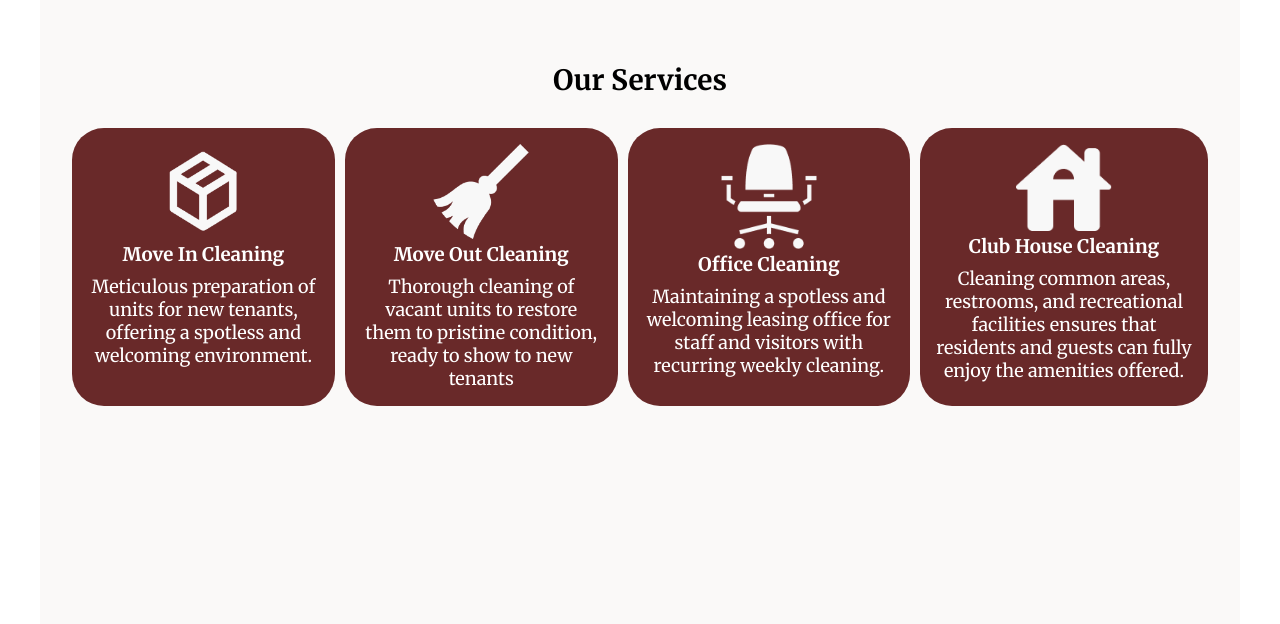
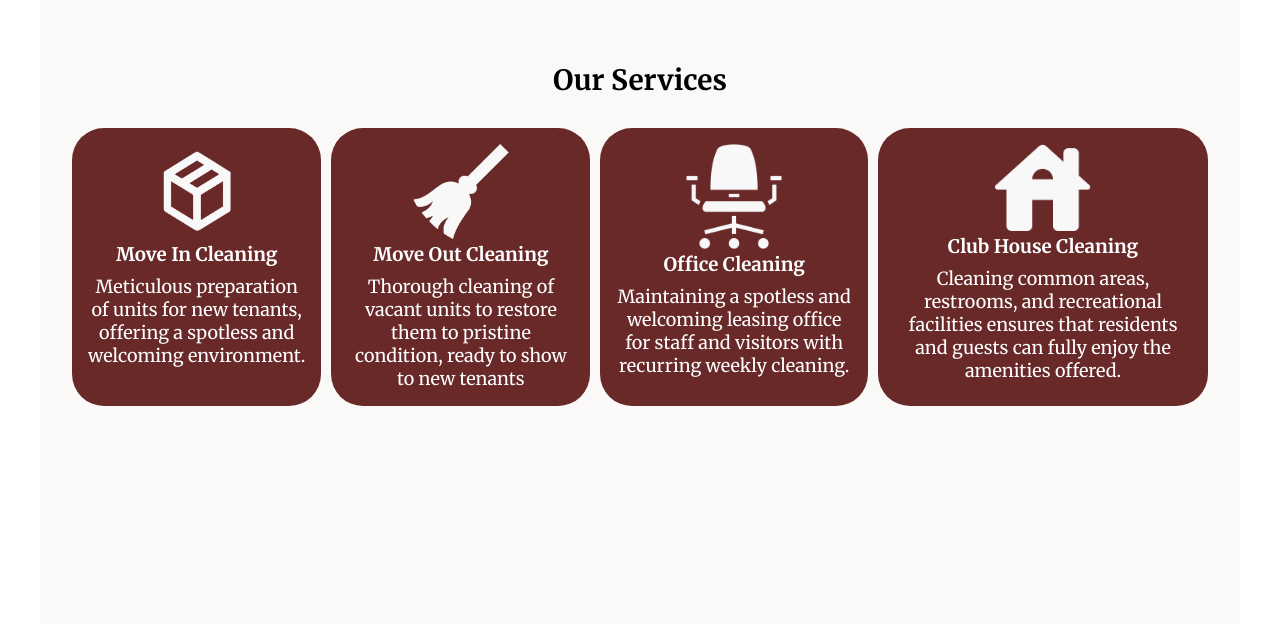
Before and after one commit to Gerardo314/ProservMaintenance, a plain HTML site: page index.html in a window 1280 px wide. Shown: the part 1860-2484 px from the top of the page. Drawn offline with Linux system fonts and the light colour scheme; a web font is replaced by a local one.

Commit message:
Update styles.css

```diff
--- a/styles.css
+++ b/styles.css
@@ -335,7 +335,6 @@ h2{
   background-color: #692929;
   padding: 1em;
   border-radius: 2em;
-  max-width: 18em;
   align-items: center;
   font-size:1rem ;
   p{
```
